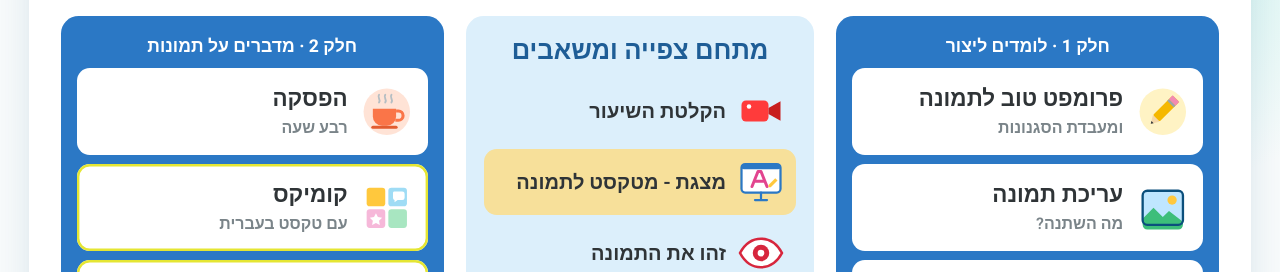
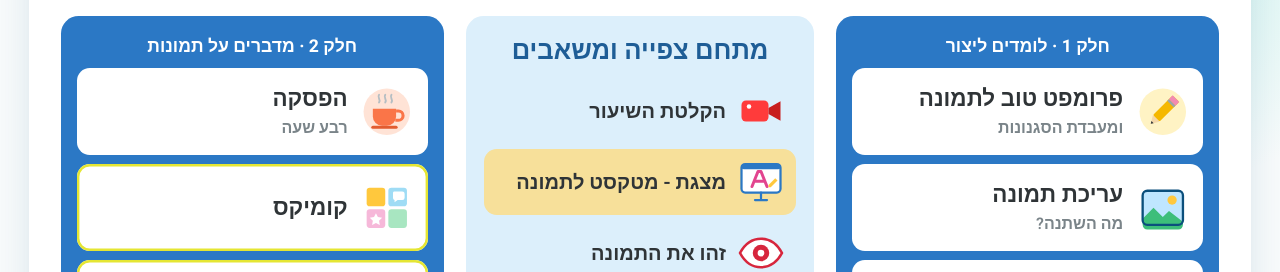
Before and after one commit to shirazel/tel-sheva, a plain HTML site: page lesson-2.html in a window 1280 px wide. Shown: the part 144-416 px from the top of the page. Drawn offline with Linux system fonts and the light colour scheme.

Commit message:
שיעור 2: קומיקס בלי כותרת משנה
Co-Authored-By: Claude Opus 5.5 <noreply@anthropic.com>

```diff
--- a/lesson-2.html
+++ b/lesson-2.html
@@ -392,7 +392,7 @@ html,body{margin:0;height:100%;overflow:hidden;background:#EEF4F6;font-family:'H
     <div class="panel blue">
       <div class="phead">חלק 2 · מדברים על תמונות</div>
       <div role="button" tabindex="0" data-move class="act" data-open="pause"><span class="art"><svg class="a" viewBox="0 0 64 64"><circle cx="32" cy="32" r="30" fill="#FFE3D6"/><path d="M14 28h30v10a12 12 0 0 1-12 12h-6a12 12 0 0 1-12-12z" fill="#FA7548"/><path d="M44 31h3a6 6 0 0 1 0 12h-4" fill="none" stroke="#FA7548" stroke-width="4"/><path d="M22 10c-3 4 3 6 0 10M30 10c-3 4 3 6 0 10M38 10c-3 4 3 6 0 10" stroke="#B5BEC3" stroke-width="2.5" fill="none" stroke-linecap="round"/><rect x="12" y="50" width="34" height="4" rx="2" fill="#E25C30"/></svg></span><span data-edit>הפסקה<small>רבע שעה</small></span></div>
-      <div role="button" tabindex="0" data-move class="act y" data-open="comic"><span class="art"><svg class="a" viewBox="0 0 64 64"><rect x="6" y="6" width="24" height="24" rx="4" fill="#FFC83D"/><rect x="34" y="6" width="24" height="24" rx="4" fill="#9FDCF5"/><rect x="6" y="34" width="24" height="24" rx="4" fill="#F6B8D9"/><rect x="34" y="34" width="24" height="24" rx="4" fill="#A8E6C1"/><path d="M41 11h11a3 3 0 0 1 3 3v5a3 3 0 0 1-3 3h-6l-4 3v-3a3 3 0 0 1-2-3v-5a3 3 0 0 1 1-3z" fill="#fff"/><path d="M18 39l2.5 5 5.5.8-4 3.9 1 5.5-5-2.6-5 2.6 1-5.5-4-3.9 5.5-.8z" fill="#fff"/></svg></span><span data-edit>קומיקס<small>עם טקסט בעברית</small></span></div>
+      <div role="button" tabindex="0" data-move class="act y" data-open="comic"><span class="art"><svg class="a" viewBox="0 0 64 64"><rect x="6" y="6" width="24" height="24" rx="4" fill="#FFC83D"/><rect x="34" y="6" width="24" height="24" rx="4" fill="#9FDCF5"/><rect x="6" y="34" width="24" height="24" rx="4" fill="#F6B8D9"/><rect x="34" y="34" width="24" height="24" rx="4" fill="#A8E6C1"/><path d="M41 11h11a3 3 0 0 1 3 3v5a3 3 0 0 1-3 3h-6l-4 3v-3a3 3 0 0 1-2-3v-5a3 3 0 0 1 1-3z" fill="#fff"/><path d="M18 39l2.5 5 5.5.8-4 3.9 1 5.5-5-2.6-5 2.6 1-5.5-4-3.9 5.5-.8z" fill="#fff"/></svg></span><span data-edit>קומיקס</span></div>
       <div role="button" tabindex="0" data-move class="act y" data-open="voice"><span class="art"><svg class="a" viewBox="0 0 64 64"><circle cx="32" cy="32" r="30" fill="#FFE0E6"/><rect x="24" y="9" width="16" height="28" rx="8" fill="#E2445C"/><path d="M17 29a15 15 0 0 0 30 0" fill="none" stroke="#0B4F7C" stroke-width="3.5" stroke-linecap="round"/><path d="M32 44v9M24 53h16" stroke="#0B4F7C" stroke-width="3.5" stroke-linecap="round"/><path d="M28 17h8M28 23h8" stroke="#fff" stroke-width="2" stroke-linecap="round" opacity=".7"/></svg></span><span data-edit>מציירים מדיבור<small>הוראה קולית לבינה</small></span></div>
       <div role="button" tabindex="0" data-move class="act y" data-open="midrash"><span class="art"><svg class="a" viewBox="0 0 64 64"><path d="M6 12a6 6 0 0 1 6-6h26a6 6 0 0 1 6 6v14a6 6 0 0 1-6 6H20l-9 7v-7h1a6 6 0 0 1-6-6z" fill="#2B78C5"/><path d="M58 32a6 6 0 0 0-6-6H30a6 6 0 0 0-6 6v12a6 6 0 0 0 6 6h16l8 6v-6a6 6 0 0 0 4-6z" fill="#FFC83D"/><circle cx="34" cy="38" r="2.5" fill="#fff"/><circle cx="41" cy="38" r="2.5" fill="#fff"/><circle cx="48" cy="38" r="2.5" fill="#fff"/></svg></span><span data-edit>מדרש תמונה<small>עם גלגל ההגרלה</small></span></div>
       <div role="button" tabindex="0" data-move class="act" data-open="learned"><span class="art"><svg class="a" viewBox="0 0 64 64"><circle cx="32" cy="32" r="28" fill="#3DBE7A"/><path d="M20 33l8 8 16-17" stroke="#fff" stroke-width="5" fill="none" stroke-linecap="round" stroke-linejoin="round"/></svg></span><span data-edit>מה למדנו<small>סיכום המפגש</small></span></div>
```
